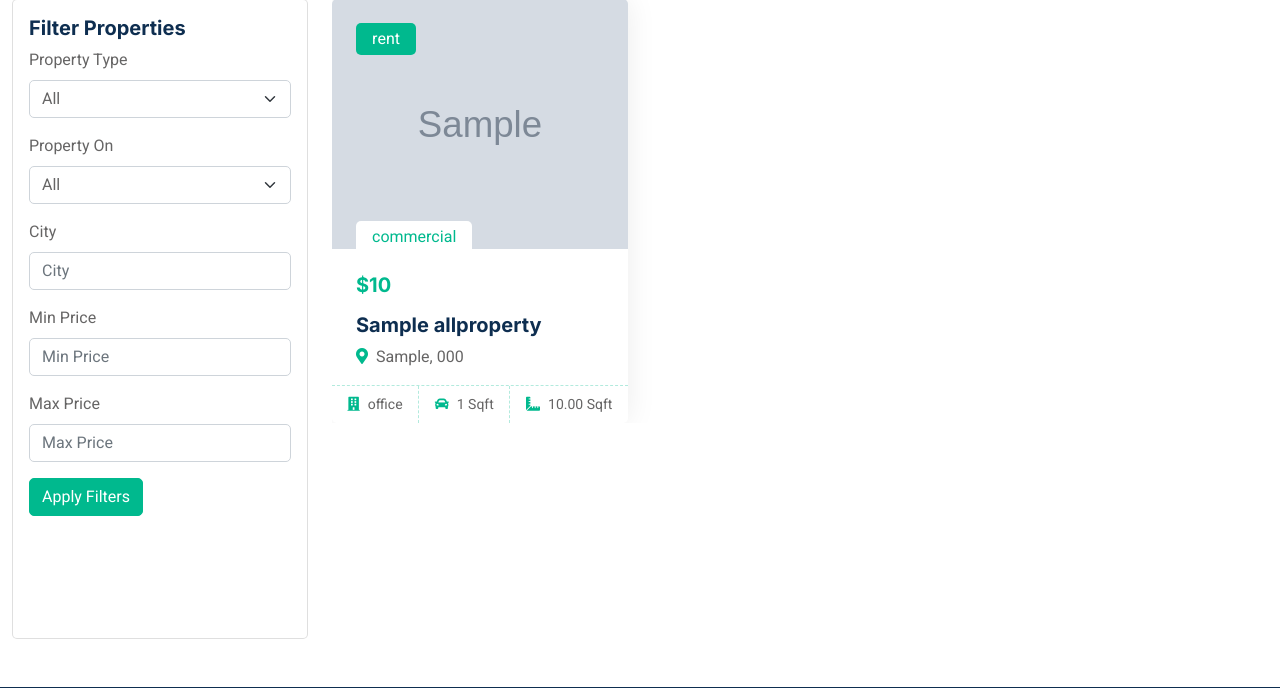
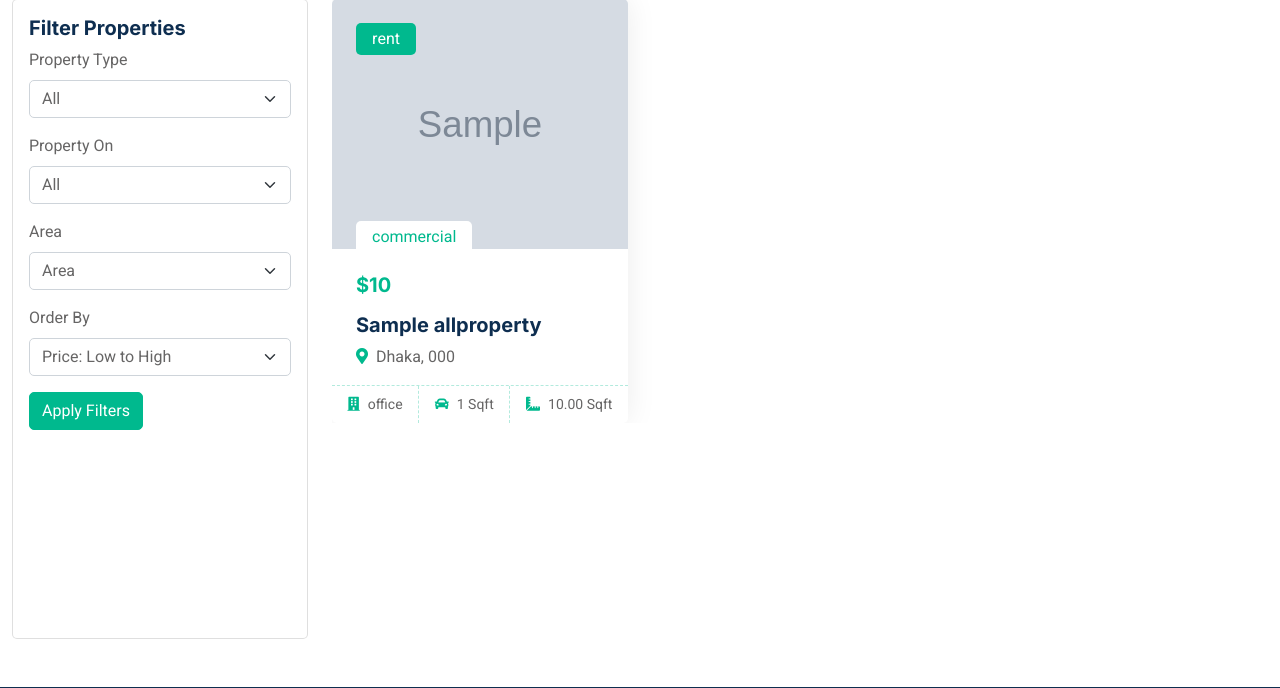
Before and after one commit to Khalidi-Siam/Real-Estate-Management-System, a Django app: page /property/property_list in a window 1280 px wide. Shown: the part 169-857 px from the top of the page. Run offline with Django 5.2, Linux system fonts and the light colour scheme; tables that the repository leaves empty hold one stand-in row (values such as "Sample post"); grey boxes marked "Sample" are stand-in pictures; some libraries are stand-ins or nearby versions.

Commit message:
filtering functionality improved and resolve minor known issue

```diff
--- a/RealEstate/basic/views.py
+++ b/RealEstate/basic/views.py
@@ -3,6 +3,7 @@
 from .models import *
 from .forms import *
 from django.contrib import messages
+from django.urls import reverse
 # Create your views here.
 
 def about(request):
@@ -40,7 +41,7 @@
                     return redirect('testimonial')
 
         else:
-            return redirect('signin')
+            return redirect(reverse('signin') + '?next=' + request.path)
 
     else:
         form = ReviewForm()
--- a/RealEstate/property/forms.py
+++ b/RealEstate/property/forms.py
@@ -45,21 +45,18 @@
 
 class PropertyFilterForm(forms.Form):
     property_type = forms.ChoiceField(choices=[('', 'All'), ('residential', 'Residential'), ('commercial', 'Commercial'), ('land', 'Land')], required=False)
-    property_on = forms.ChoiceField(choices=[('', 'All'), ('rent', 'Rent'), ('sell', 'Sell')], required=False)
-    city = forms.CharField(max_length=100, required=False)
-    price_min = forms.IntegerField(min_value=0, required=False)
-    price_max = forms.IntegerField(min_value=0, required=False)
+    property_on = forms.ChoiceField(choices=[('', 'All'), ('rent', 'Rent'), ('sale', 'Sale')], required=False)
+    area = forms.ChoiceField(choices=[('','All'), ('Gulshan','Gulshan'), ('Dhanmondi','Dhanmondi'), ('Banani', 'Banani'), ('Bashundhara R/A', 'Bashundhara R/A')], required=False)
+
 
     # Additional fields based on property type
     bedrooms = forms.IntegerField(min_value=0, required=False)
     bathrooms = forms.IntegerField(min_value=0, required=False)
-    year_min = forms.IntegerField(min_value=1900, required=False)
-    year_max = forms.IntegerField(min_value=1900, required=False)
 
     business_type = forms.ChoiceField(choices=[('', 'All'), ('office', 'Office'), ('community_center', 'Community Center'), ('shop', 'Shop'), ('other', 'Other')], required=False)
     has_conference = forms.BooleanField(required=False)
     has_security = forms.BooleanField(required=False)
 
     land_type = forms.ChoiceField(choices=[('', 'All'), ('Farmland', 'Farmland'), ('Playground', 'Playground'), ('warehouse', 'Warehouse')], required=False)
-    road_size_min = forms.IntegerField(min_value=0, required=False)
-    road_size_max = forms.IntegerField(min_value=0, required=False)
+
+    ordering_choices = forms.ChoiceField(choices=[('', 'Price: Low to High'), ('price_desc', 'Price: High to Low')], required=False)
--- a/RealEstate/property/views.py
+++ b/RealEstate/property/views.py
@@ -107,36 +107,20 @@
         cleaned_data = filter_form.cleaned_data
         property_type = cleaned_data.get('property_type')
         property_on = cleaned_data.get('property_on')
-
-        # if property_on:
-        #     if property_on == "rent":
-        #         properties.filter(Property_on = "rent")
-
-        #     elif property_on == "sell":
-        #         properties.filter(Property_on ="sell")
-
-        city = cleaned_data.get('city')
-        price_min = cleaned_data.get('price_min')
-        price_max = cleaned_data.get('price_max')
+        area = cleaned_data.get('area')
 
         # Filter properties based on form data
         properties = properties.filter(Property_type=property_type) if property_type else properties
         properties = properties.filter(Property_on=property_on) if property_on else properties
-        properties = properties.filter(City=city) if city else properties
-        properties = properties.filter(Price__gte=price_min) if price_min else properties
-        properties = properties.filter(Price__lte=price_max) if price_max else properties
+        properties = properties.filter(Area=area) if area else properties
 
         # Additional filters based on property type
         if property_type == 'residential':
             bedrooms = cleaned_data.get('bedrooms')
             bathrooms = cleaned_data.get('bathrooms')
-            year_min = cleaned_data.get('year_min')
-            year_max = cleaned_data.get('year_max')
 
             properties = properties.filter(residentialproperty__Bedrooms=bedrooms) if bedrooms else properties
             properties = properties.filter(residentialproperty__Bathrooms=bathrooms) if bathrooms else properties
-            properties = properties.filter(residentialproperty__Year__gte=year_min) if year_min else properties
-            properties = properties.filter(residentialproperty__Year__lte=year_max) if year_max else properties
 
         elif property_type == 'commercial':
             business_type = cleaned_data.get('business_type')
@@ -149,18 +133,22 @@
 
         elif property_type == 'land':
             land_type = cleaned_data.get('land_type')
-            road_size_min = cleaned_data.get('road_size_min')
-            road_size_max = cleaned_data.get('road_size_max')
 
             properties = properties.filter(landproperty__Land_type=land_type) if land_type else properties
-            properties = properties.filter(landproperty__Road_size_in_sqft__gte=road_size_min) if road_size_min else properties
-            properties = properties.filter(landproperty__Road_size_in_sqft__lte=road_size_max) if road_size_max else properties
+
+
+        ordering_choice = cleaned_data.get('ordering_choices')
+        if ordering_choice == 'price_asc':
+            properties = properties.order_by('Price')
+        elif ordering_choice == 'price_desc':
+            properties = properties.order_by('-Price')
 
     context = {
         'filtered_properties': properties,
         'filter_form': filter_form,
     }
     return render(request, 'property_list.html', context)
+
 
 
 def property_type(request):
--- a/RealEstate/templates/index.html
+++ b/RealEstate/templates/index.html
@@ -38,7 +38,7 @@
                         {%if review.user.profile_picture%}
                             <img class="img-fluid flex-shrink-0 rounded" src="{{review.user.profile_picture.url}}" style="width: 45px; height: 45px;">
                         {%else%}
-                            <img class="img-fluid flex-shrink-0 rounded" src="" style="width: 45px; height: 45px;">
+                            <i class="bi bi-person-circle" style="font-size: 45px;"></i>
                         {%endif%}
                         <div class="ps-3">
                             <h6 class="fw-bold mb-1">{{ review.user.name }}</h6>
--- a/RealEstate/templates/partials/_category.html
+++ b/RealEstate/templates/partials/_category.html
@@ -8,7 +8,7 @@
         </div>
         <div class="row g-4">
             <div class="col-lg-3 col-sm-6 wow fadeInUp">
-                <a class="cat-item d-block bg-light text-center rounded p-3" href="?type=residential">
+                <a class="cat-item d-block bg-light text-center rounded p-3" href="{% url 'property_list' %}?property_type=residential">
                     <div class="rounded p-4">
                         <div class="icon mb-3">
                             <img class="img-fluid" src="{% static 'img/icon-apartment.png' %}" alt="Icon">
@@ -19,7 +19,7 @@
                 </a>
             </div>
             <div class="col-lg-3 col-sm-6 wow fadeInUp">
-                <a class="cat-item d-block bg-light text-center rounded p-3" href="?type=commercial">
+                <a class="cat-item d-block bg-light text-center rounded p-3" href="{% url 'property_list' %}?property_type=commercial">
                     <div class="rounded p-4">
                         <div class="icon mb-3">
                             <img class="img-fluid" src="{% static 'img/icon-villa.png' %}" alt="Icon">
@@ -30,7 +30,7 @@
                 </a>
             </div>
             <div class="col-lg-3 col-sm-6 wow fadeInUp">
-                <a class="cat-item d-block bg-light text-center rounded p-3" href="?type=land">
+                <a class="cat-item d-block bg-light text-center rounded p-3" href="{% url 'property_list' %}?property_type=land">
                     <div class="rounded p-4">
                         <div class="icon mb-3">
                             <img class="img-fluid" src="{% static 'img/icon-house.png' %}" alt="Icon">
--- a/RealEstate/templates/profile.html
+++ b/RealEstate/templates/profile.html
@@ -14,7 +14,7 @@
           {% if profile_fields %}
             <div class="text-center mb-4">
               {% if profile_fields.profile_picture %}
-                <img src="{{ profile_fields.profile_picture.url }}" alt="Profile Picture" class="img-fluid rounded-circle" width="150" height="150">
+                <img src="{{ profile_fields.profile_picture.url }}" alt="Profile Picture" class="img-fluid rounded-circle" width="200" height="200">
               {% else %}
                 <div class="text-muted">
                   <i class="bi bi-person-circle" style="font-size: 150px;"></i>
--- a/RealEstate/templates/property_list.html
+++ b/RealEstate/templates/property_list.html
@@ -22,9 +22,9 @@
                             <label for="property_type" class="form-label">Property Type</label>
                             <select class="form-select" id="property_type" name="property_type">
                                 <option value="">All</option>
-                                <option value="residential">Residential</option>
-                                <option value="commercial">Commercial</option>
-                                <option value="land">Land</option>
+                                <option value="residential" {% if request.GET.property_type == "residential" %} selected {% endif %}>Residential</option>
+                                <option value="commercial" {% if request.GET.property_type == "commercial" %} selected {% endif %}>Commercial</option>
+                                <option value="land" {% if request.GET.property_type == "land" %} selected {% endif %}>Land</option>
                             </select>
                         </div>
                         <!-- Bedrooms -->
@@ -40,45 +40,64 @@
                         <!-- Business Type -->
                         <div class="mb-3" id="business_type_field" style="display: none;">
                             <label for="business_type" class="form-label">Business Type</label>
-                            <input type="text" class="form-control" id="business_type" name="business_type" placeholder="Business Type">
+                            <select class="form-select" id="business_type" name="business_type">
+                                <option value="">All</option>
+                                <option value="office" {% if request.GET.business_type == "office" %} selected {% endif %}>Office</option>
+                                <option value="community_center" {% if request.GET.business_type == "community_center" %} selected {% endif %}>Community Center</option>
+                                <option value="shop" {% if request.GET.business_type == "shop" %} selected {% endif %}>Shop</option>
+                                <option value="other" {% if request.GET.business_type == "other" %} selected {% endif %}>Other</option>
+                            </select>
                         </div>
                         <!-- Land Type -->
                         <div class="mb-3" id="land_type_field" style="display: none;">
                             <label for="land_type" class="form-label">Land Type</label>
-                            <input type="text" class="form-control" id="land_type" name="land_type" placeholder="Land Type">
+                            <select class="form-select" id="land_type" name="land_type">
+                                <option value="">All</option>
+                                <option value="Farmland" {% if request.GET.land_type == "Farmland" %} selected {% endif %}>Farmland</option>
+                                <option value="Playground" {% if request.GET.land_type == "Playground" %} selected {% endif %}>Playground</option>
+                                <option value="warehouse" {% if request.GET.land_type == "warehouse" %} selected {% endif %}>Warehouse</option>
+                            </select>
                         </div>
                         <!-- Property On -->
                         <div class="mb-3">
                             <label for="property_on" class="form-label">Property On</label>
                             <select class="form-select" id="property_on" name="property_on">
                                 <option value="">All</option>
-                                <option value="sell">Sell</option>
-                                <option value="rent">Rent</option>
+                                <option value="sale" {% if request.GET.property_on == "sale" %} selected {% endif %}>Sale</option>
+                                <option value="rent" {% if request.GET.property_on == "rent" %} selected {% endif %}>Rent</option>
                             </select>
                         </div>
-                        <!-- City -->
+                        <!-- Area -->
                         <div class="mb-3">
-                            <label for="city" class="form-label">City</label>
-                            <input type="text" class="form-control" id="city" name="city" placeholder="City">
+                            <label for="area" class="form-label">Area</label>
+                            <select class="form-select" id="area" name="area">
+                                <option value="">Area</option>
+                                <option value="Gulshan" {% if request.GET.area == "Gulshan" %} selected {% endif %}>Gulshan</option>
+                                <option value="Banani" {% if request.GET.area == "Banani" %} selected {% endif %}>Banani</option>
+                                <option value="Dhanmondi" {% if request.GET.area == "Dhanmondi" %} selected {% endif %}>Dhanmondi</option>
+                                <option value="Bashundhara R/A" {% if request.GET.area == "Bashundhara R/A" %} selected {% endif %}>Bashundhara R/A</option>
+                            </select>
                         </div>
-                        <!-- Price Range -->
+                        <!-- Ordering -->
                         <div class="mb-3">
-                            <label for="price_min" class="form-label">Min Price</label>
-                            <input type="number" class="form-control" id="price_min" name="price_min" placeholder="Min Price">
+                            <label for="ordering_choices" class="form-label">Order By</label>
+                            <select class="form-select" id="ordering_choices" name="ordering_choices">
+                                <option value="">Price: Low to High</option>
+                                <option value="price_desc" {% if request.GET.ordering_choices == "price_desc" %} selected {% endif %}>Price: High to Low</option>
+                            </select>
                         </div>
-                        <div class="mb-3">
-                            <label for="price_max" class="form-label">Max Price</label>
-                            <input type="number" class="form-control" id="price_max" name="price_max" placeholder="Max Price">
-                        </div>
+
                         <button type="submit" class="btn btn-primary">Apply Filters</button>
                     </form>
                 </div>
             </div>
         </div>
+
         <div class="col-md-9">
             <!-- Property List as Right-side Panel -->
             <div class="property-list-container" style="max-height: 80vh; overflow-y: auto; overflow-x: hidden;">
                 <div class="row g-4">
+                    {%if filtered_properties%}
                         {% for property in filtered_properties %}
                         <div class="col-lg-4 col-md-6 wow fadeInUp" data-wow-delay="0.1s">
                             <div class="property-item rounded overflow-hidden">
@@ -117,6 +136,11 @@
                             </div>
                         </div>
                         {% endfor %}
+                    {% else %}
+                        <div class="col-lg-12 text-center my-5">
+                            <h2 class="text-muted">No results found.</h2>
+                        </div>
+                    {% endif %}
                 </div>
             </div>
         </div>
@@ -124,13 +148,11 @@
 </div>
 
 
-
-
 <script src="https://code.jquery.com/jquery-3.6.0.min.js"></script>
 <script>
     $(document).ready(function() {
-        $('#property_type').change(function() {
-            var propertyType = $(this).val();
+        // Function to show relevant fields based on the selected property type
+        function showFieldsForPropertyType(propertyType) {
             if (propertyType == 'residential') {
                 $('#bedrooms_field').show();
                 $('#bathrooms_field').show();
@@ -152,7 +174,27 @@
                 $('#business_type_field').hide();
                 $('#land_type_field').hide();
             }
+        }
+
+        // Get the initial property type from the URL query parameter
+        var initialPropertyType = getUrlParameter('property_type');
+        // Show fields based on the initial property type selection
+        showFieldsForPropertyType(initialPropertyType);
+
+        // Change event handler for property type selection
+        $('#property_type').change(function() {
+            var propertyType = $(this).val();
+            showFieldsForPropertyType(propertyType);
         });
+
+        // Function to get URL query parameters
+        function getUrlParameter(name) {
+            name = name.replace(/[\[]/, '\\[').replace(/[\]]/, '\\]');
+            var regex = new RegExp('[\\?&]' + name + '=([^&#]*)');
+            var results = regex.exec(location.search);
+            return results === null ? '' : decodeURIComponent(results[1].replace(/\+/g, ' '));
+        };
     });
 </script>
+
 {% endblock %}
--- a/RealEstate/templates/signin.html
+++ b/RealEstate/templates/signin.html
@@ -17,8 +17,9 @@
                         {% csrf_token %}
                         {{ form|crispy }}
                         <button type="submit" class="btn btn-primary">Sign in</button>
-                        <p> Forget Password? <a href="{% url 'password_reset' %}">RESET NOW! </a></p>
+                        <a href="{% url 'password_reset' %}" class="btn btn-link">Forget Password?</a>
                     </form>
+                    <p>Don't have an account? <a href="{% url 'signup' %}">Sign up now!</a></p>
                 </div>
             </div>
         </div>
--- a/RealEstate/templates/testimonial.html
+++ b/RealEstate/templates/testimonial.html
@@ -22,7 +22,7 @@
               {%if review.user.profile_picture%}
                 <img class="img-fluid flex-shrink-0 rounded" src="{{review.user.profile_picture.url}}" style="width: 45px; height: 45px;">
               {%else%}
-                <img class="img-fluid flex-shrink-0 rounded" src="" style="width: 45px; height: 45px;">
+                <i class="bi bi-person-circle" style="font-size: 45px;"></i>
               {%endif%}
               <h5 class="card-title">{{ review.user }}</h5>
               <h6 class="card-subtitle mb-2 text-muted small-date">{{ review.date }}</h6>
```
Also changed, not shown: RealEstate/property/models.py (+14 -3 lines), RealEstate/property/templatetags/property_filters.py (added, +12 -0 lines), RealEstate/templates/partials/_search.html (+13 -12 lines), RealEstate/templates/property_detail.html (+19 -7 lines), RealEstate/property/migrations/0005_remove_allproperty_district_allproperty_area_and_more.py (added). Lines whose indentation alone changed are shown as unchanged.
